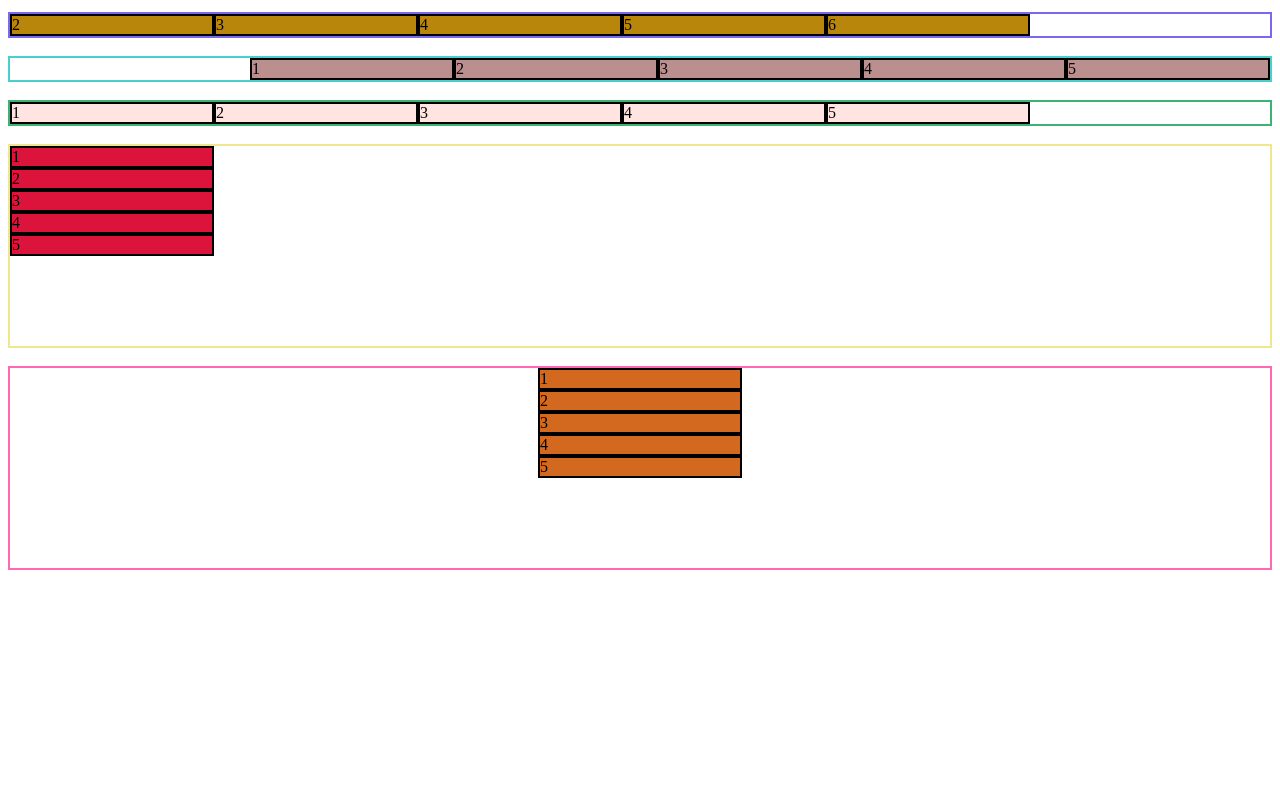
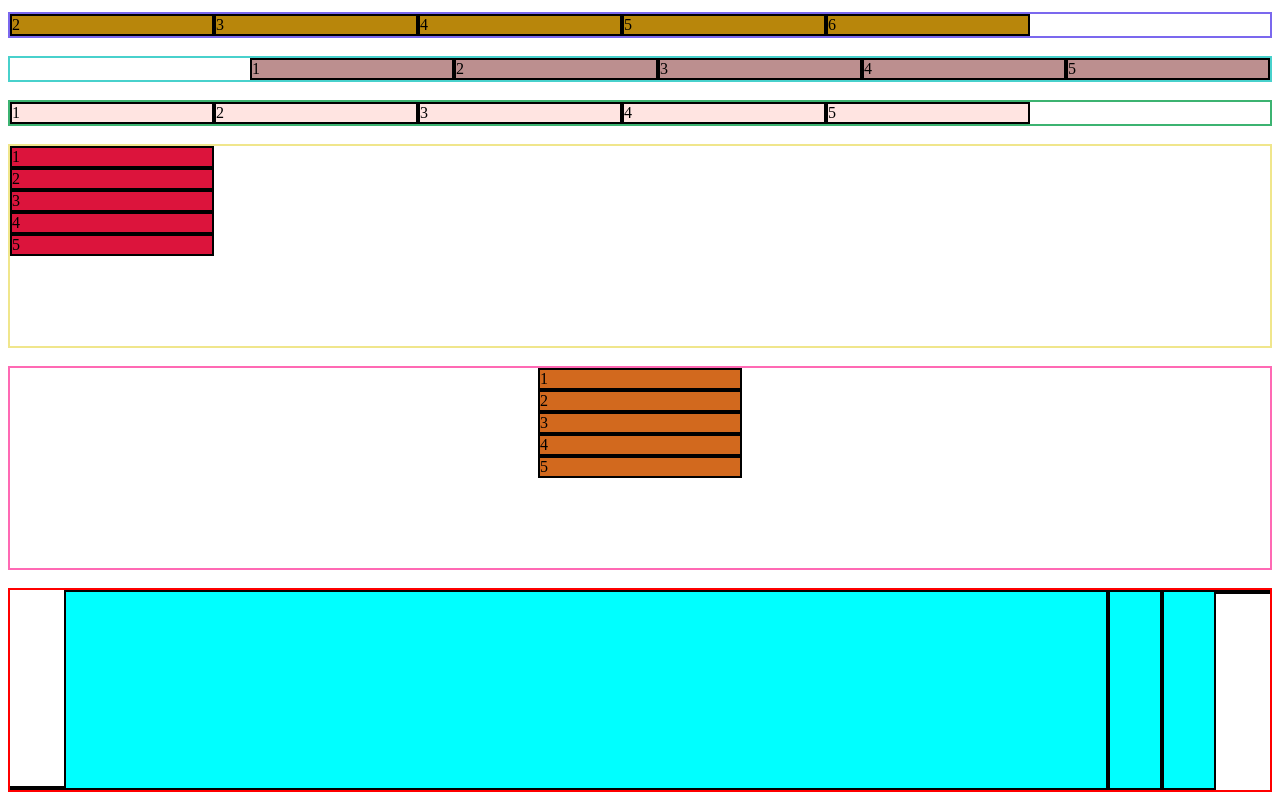
Before and after one commit to Sonn88/FlexBox, a plain HTML site: page index.html in a window 1280 px wide. Shown: the part 480-1280 px from the top of the page. Before the commit the page ends 1076 px from the top, so only its background shows below. Drawn offline with Linux system fonts and the light colour scheme.

Commit message:
FlexBox Notes Done

```diff
--- a/index.html
+++ b/index.html
@@ -102,5 +102,12 @@
 </div>
 
 <br>
+<div class="parent55">
+    <div class="child55 one" ></div>
+    <div class="child55 two" ></div>
+    <div class="child55 three" ></div>
+    <div class="child55 four" ></div>
+    <div class="child55 five" ></div>
+</div>
 </body>
 </html>
--- a/style.css
+++ b/style.css
@@ -125,3 +125,19 @@ align-items: start;
     background-color: chocolate;
     width: 200px;
 }
+.child55 {
+    border: 2px solid black;
+    background-color: aqua;
+    width: 50px;
+}
+.parent55 {
+    border: 2px solid red;
+    display: flex;
+    height: 200px;
+}
+.two { flex-grow: 2;
+    flex-shrink: 1;
+    flex-basis:1.5 ;}
+.three { flex-shrink: 1}
+.five { align-self:start;}
+.one{ align-self: end}
```
